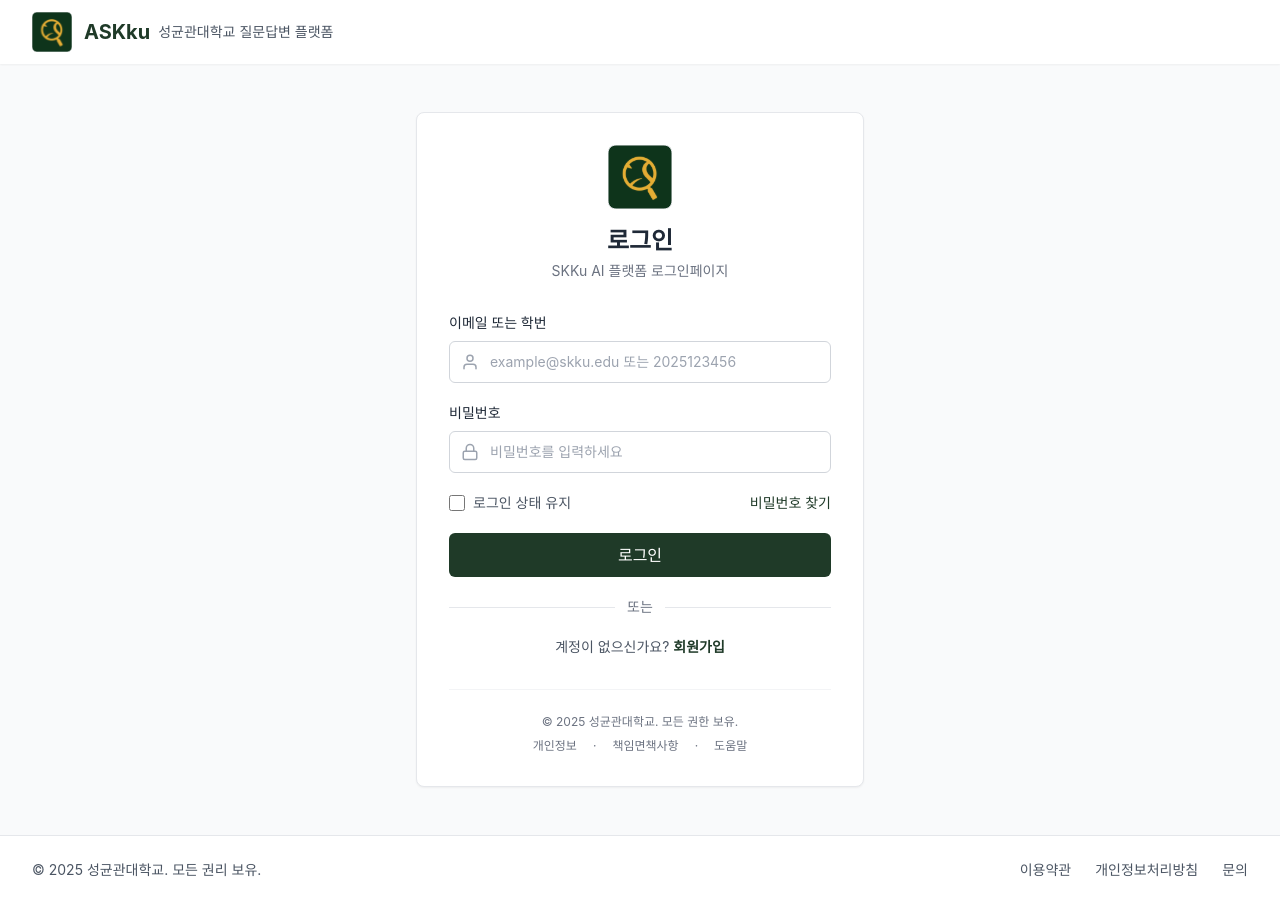
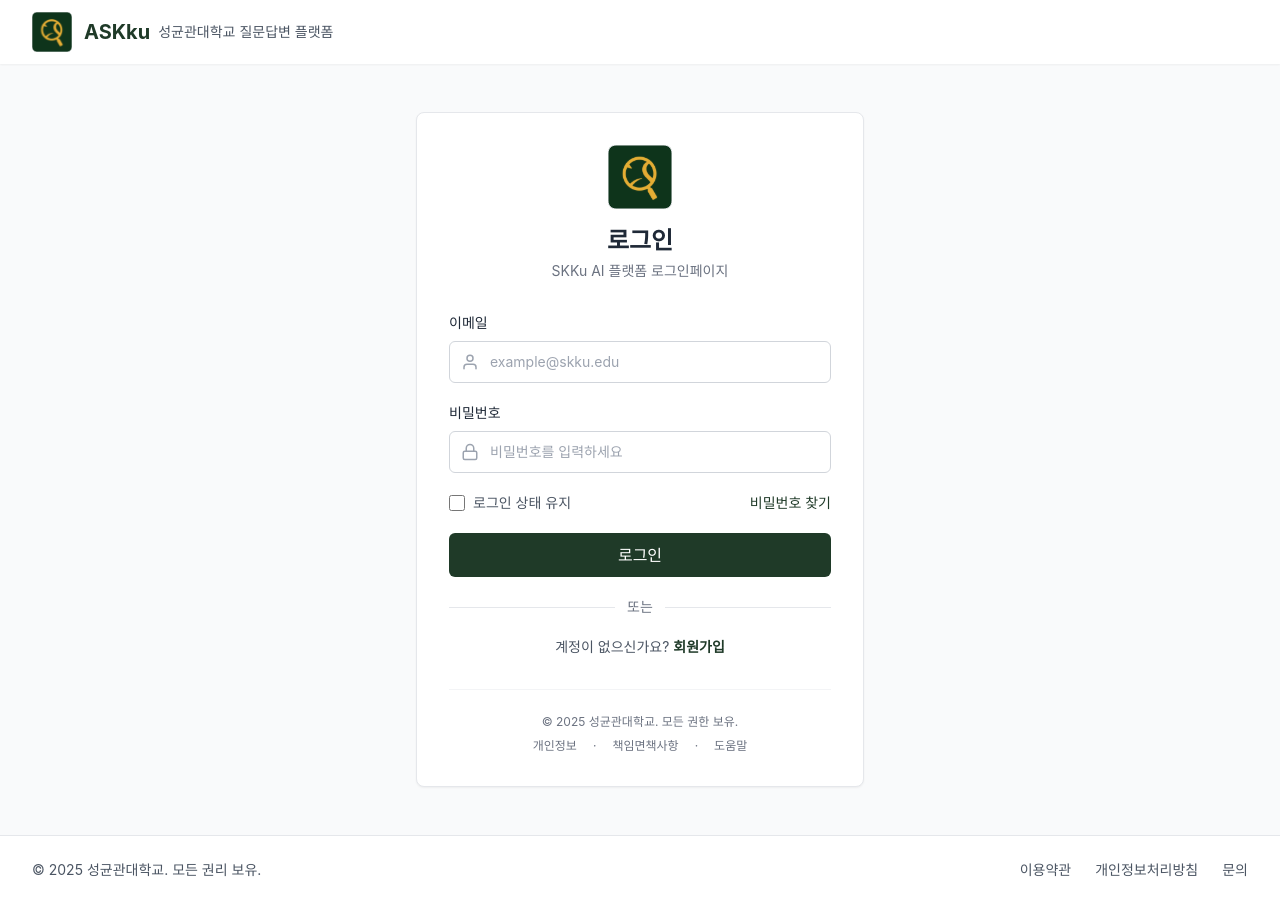
Before and after one commit to LIVI5/2025_ASKku, a React (Vite) app: page / in a window 1280 px wide. Built offline with nearby package versions, Linux system fonts and the light colour scheme.

Commit message:
chore: update login placeholder and rename variables

```diff
--- a/src/pages/AuthPage/LoginForm.tsx
+++ b/src/pages/AuthPage/LoginForm.tsx
@@ -9,7 +9,7 @@
 
 export default function LoginForm({ onSwitchToRegister }: LoginFormProps) {
     const navigate = useNavigate()
-    const [emailOrId, setEmailOrId] = useState('')
+    const [email, setEmail] = useState('')
     const [password, setPassword] = useState('')
     const [rememberMe, setRememberMe] = useState(false)
     const [error, setError] = useState('')
@@ -21,7 +21,7 @@
         setLoading(true)
 
         try {
-            const response = await login(emailOrId, password)
+            const response = await login(email, password)
 
             if (response.success) {
                 navigate('/home')
@@ -57,10 +57,10 @@
 
             {/* Form */}
             <form onSubmit={handleSubmit} className="space-y-5">
-                {/* 이메일 또는 학번 */}
+                {/* 이메일 */}
                 <div>
                     <label className="block text-sm font-medium text-gray-800 mb-2">
-                        이메일 또는 학번
+                        이메일
                     </label>
                     <div className="relative">
                         <span className="absolute left-3 top-1/2 -translate-y-1/2 text-gray-400">
@@ -75,10 +75,10 @@
                             </svg>
                         </span>
                         <input
-                            type="text"
-                            value={emailOrId}
-                            onChange={(e) => setEmailOrId(e.target.value)}
-                            placeholder="example@skku.edu 또는 2025123456"
+                            type="email"
+                            value={email}
+                            onChange={(e) => setEmail(e.target.value)}
+                            placeholder="example@skku.edu"
                             className="w-full pl-10 pr-4 py-2.5 border border-gray-300 rounded-md focus:outline-none focus:ring-2 focus:ring-askku-primary focus:border-transparent text-sm"
                             required
                         />
```
